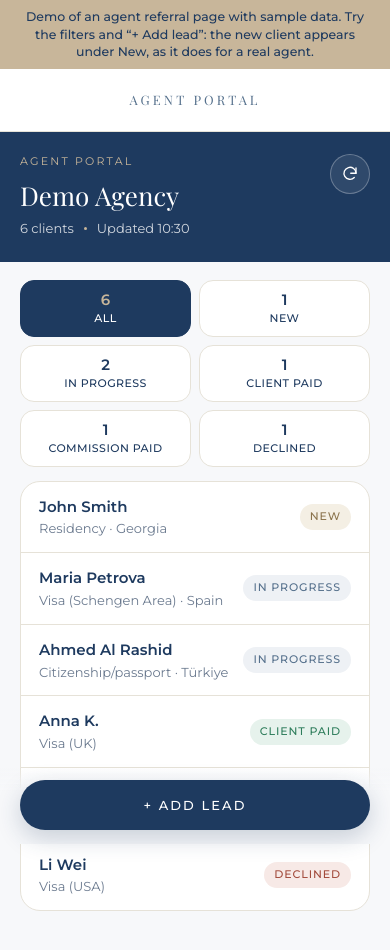
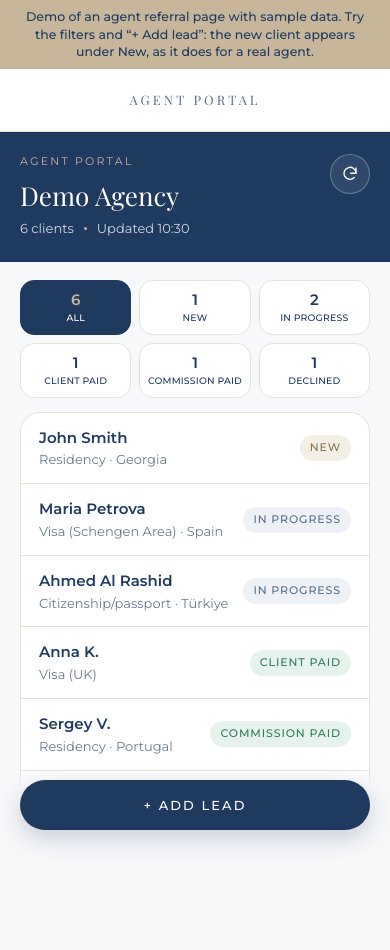
Before and after one commit to solovyovajenia-gif/demo_agentportal, a plain HTML site: page index.html in a window 390 px wide. Drawn offline with nearby package versions, Linux system fonts and the light colour scheme.

Commit message:
Status filters: back to 3 x 2 on phones, smaller one-line labels
Co-Authored-By: Claude Fable 5.2 <noreply@anthropic.com>

```diff
--- a/index.html
+++ b/index.html
@@ -17,8 +17,8 @@ h1{font-family:var(--display);font-weight:400;font-size:26px;line-height:1.2;mar
 .rf{flex-shrink:0;width:40px;height:40px;border-radius:50%;background:rgba(255,255,255,.08);border:1px solid rgba(255,255,255,.28);color:#fff;display:flex;align-items:center;justify-content:center}
 .rf:active{background:rgba(255,255,255,.2)}
 .wrap{max-width:1120px;margin:0 auto;padding-block:16px 110px}
-.chips{display:grid;grid-template-columns:repeat(2,minmax(0,1fr));gap:8px;padding:2px 0 14px}
-.chip{display:flex;flex-direction:column;align-items:center;justify-content:flex-start;gap:3px;font-size:11px;font-weight:500;line-height:1.25;letter-spacing:.04em;white-space:nowrap;text-transform:uppercase;text-align:center;color:var(--navy);background:#fff;border:1px solid var(--line);border-radius:14px;padding:10px 6px}
+.chips{display:grid;grid-template-columns:repeat(3,minmax(0,1fr));gap:8px;padding:2px 0 14px}
+.chip{display:flex;flex-direction:column;align-items:center;justify-content:flex-start;gap:3px;font-size:clamp(8px,2.4vw,11px);font-weight:500;line-height:1.25;letter-spacing:.02em;white-space:nowrap;text-transform:uppercase;text-align:center;color:var(--navy);background:#fff;border:1px solid var(--line);border-radius:14px;padding:10px 3px}
 .chip b{order:-1;font-size:15px;font-weight:600;line-height:1.2;color:var(--navy);letter-spacing:0}
 .acts{display:flex;align-items:center;gap:10px;flex-shrink:0}
 .hadd{display:none}
@@ -78,7 +78,7 @@ h1{font-family:var(--display);font-weight:400;font-size:26px;line-height:1.2;mar
 .top{padding-block:30px 32px}
 .wrap{max-width:1184px;padding-block:24px 48px}
 .chips{grid-template-columns:repeat(6,minmax(0,1fr));gap:12px;padding-bottom:18px}
-.chip{min-height:0;padding:14px 8px;letter-spacing:.1em}
+.chip{padding:14px 8px;font-size:11px;letter-spacing:.1em}
 .cta{display:none}
 .hadd{display:block;width:auto;background:#fff;color:var(--navy);box-shadow:none;padding:12px 22px}
 .rowi{padding:16px 24px}
```
Also changed, not shown: 1 other file.
